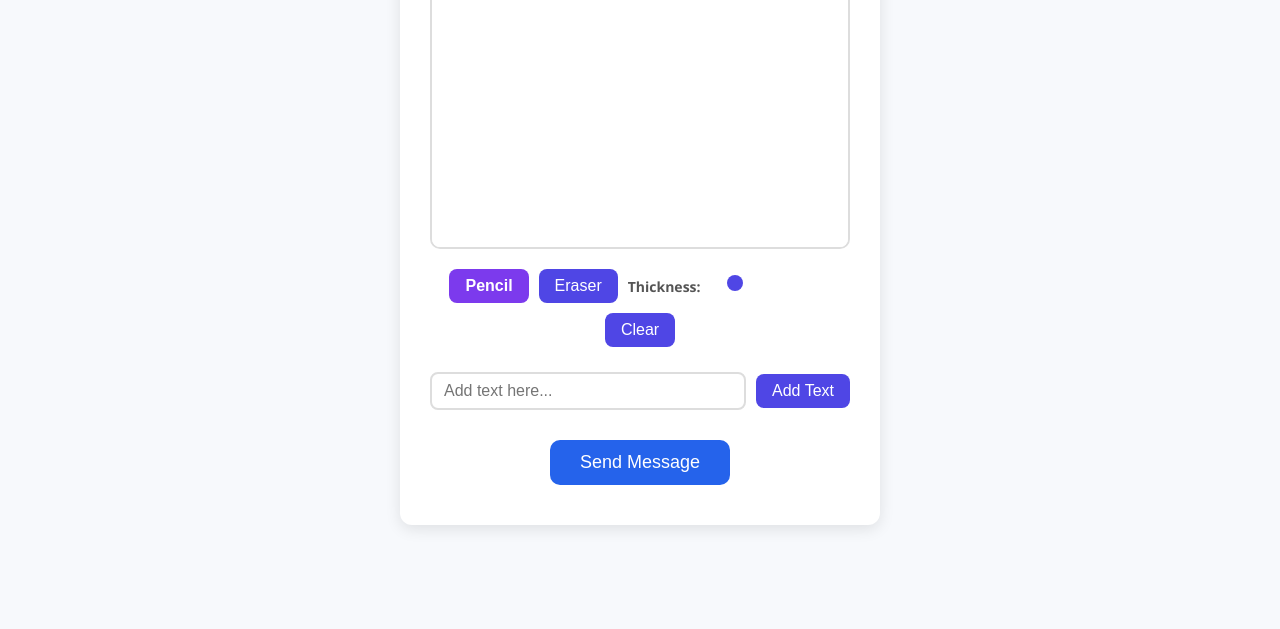
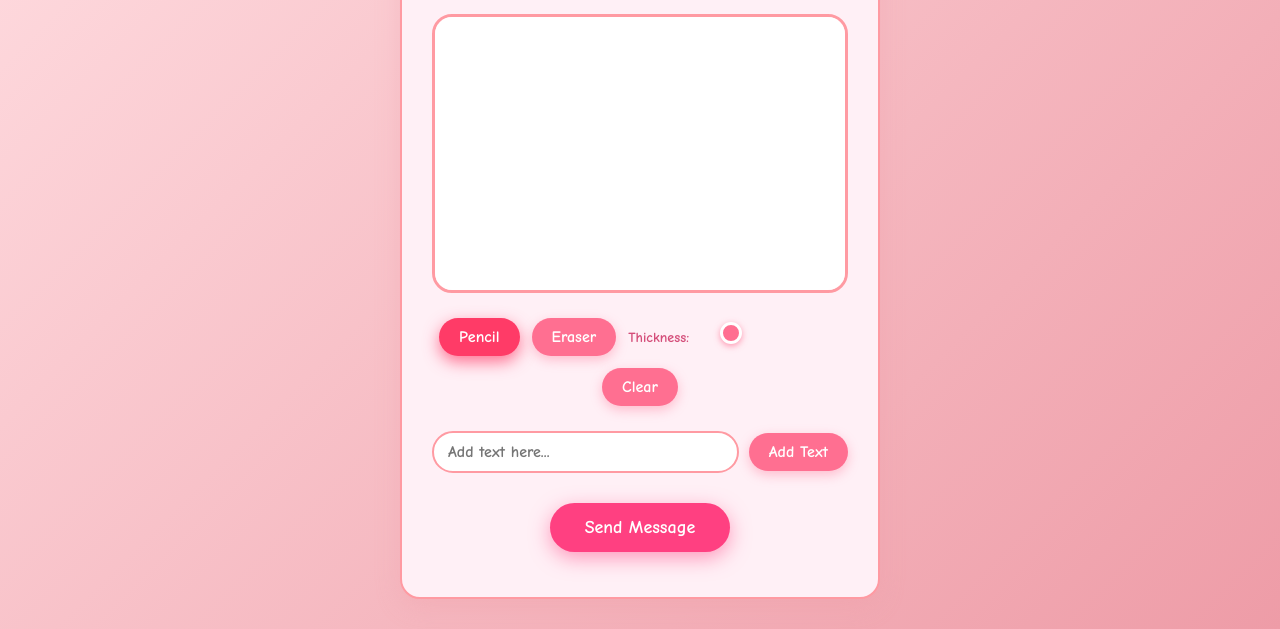
Before and after one commit to oliviacarino/IoT, a plain HTML site: page IMMG/docs/index.html in a window 1280 px wide. Shown: the part 190-819 px from the top of the page. Drawn offline with Linux system fonts and the light colour scheme.

Commit message:
update style

```diff
--- a/IMMG/docs/index.html
+++ b/IMMG/docs/index.html
@@ -5,10 +5,13 @@
     <meta charset="UTF-8" />
     <meta name="viewport" content="width=device-width, initial-scale=1" />
     <title>Sweet Message Drawing App</title>
+    <link href="https://fonts.googleapis.com/css2?family=Comic+Neue:wght@600;700&family=Pacifico&display=swap"
+        rel="stylesheet" />
     <link rel="stylesheet" href="style.css" />
     <script src="https://www.gstatic.com/firebasejs/8.10.0/firebase-app.js"></script>
     <script src="https://www.gstatic.com/firebasejs/8.10.0/firebase-database.js"></script>
 </head>
+
 
 <body>
     <div class="container">
--- a/IMMG/docs/style.css
+++ b/IMMG/docs/style.css
@@ -6,9 +6,9 @@
 }
 
 body {
-    font-family: 'Segoe UI', Tahoma, Geneva, Verdana, sans-serif;
-    background-color: #f7f9fc;
-    color: #333;
+    font-family: 'Comic Neue', cursive, 'Segoe UI', Tahoma, Geneva, Verdana, sans-serif;
+    background: linear-gradient(135deg, #ffdde1 0%, #ee9ca7 100%);
+    color: #5a3e36;
     display: flex;
     justify-content: center;
     align-items: flex-start;
@@ -18,21 +18,26 @@ body {
 
 /* Main container */
 .container {
-    background-color: #fff;
+    background-color: #fff0f6;
     max-width: 480px;
     width: 100%;
-    border-radius: 12px;
-    box-shadow: 0 4px 15px rgba(0, 0, 0, 0.1);
-    padding: 25px 30px 40px 30px;
+    border-radius: 20px;
+    box-shadow: 0 8px 24px rgba(238, 156, 167, 0.3);
+    padding: 30px 30px 45px 30px;
     text-align: center;
+    border: 2px solid #ff9aa2;
+    user-select: none;
 }
 
 /* Heading */
 h1 {
-    font-weight: 600;
-    font-size: 1.8rem;
-    margin-bottom: 25px;
-    color: #222;
+    font-weight: 700;
+    font-size: 2rem;
+    margin-bottom: 30px;
+    color: #d44d79;
+    text-shadow: 1px 1px 3px #ffb7c5;
+    letter-spacing: 1.2px;
+    font-family: 'Pacifico', cursive;
 }
 
 /* Canvas */
@@ -40,21 +45,22 @@ canvas#draw-canvas {
     width: 100%;
     height: auto;
     max-width: 480px;
-    border: 2px solid #ddd;
-    border-radius: 10px;
+    border: 3px solid #ff9aa2;
+    border-radius: 20px;
     cursor: crosshair;
     touch-action: none;
-    background-color: white;
+    background-color: #fff0f6;
+    box-shadow: inset 0 0 15px #ffd1dc;
     display: block;
-    margin: 0 auto;
+    margin: 0 auto 25px auto;
 }
 
 /* Controls group */
 .controls {
-    margin-top: 20px;
+    margin-top: 10px;
     display: flex;
     flex-wrap: wrap;
-    gap: 10px;
+    gap: 12px;
     justify-content: center;
     align-items: center;
 }
@@ -63,25 +69,30 @@ canvas#draw-canvas {
 .controls button,
 .text-input-container button,
 .send-buttons button {
-    background-color: #4f46e5;
+    background-color: #ff6f91;
     border: none;
     color: #fff;
-    padding: 8px 16px;
+    padding: 10px 20px;
     font-size: 16px;
-    border-radius: 8px;
+    border-radius: 30px;
     cursor: pointer;
-    transition: background-color 0.3s ease;
+    transition: background-color 0.25s ease, transform 0.15s ease;
     user-select: none;
+    box-shadow: 0 4px 12px rgba(255, 111, 145, 0.4);
+    font-weight: 600;
+    font-family: 'Comic Neue', cursive;
 }
 
 .controls button:hover,
 .text-input-container button:hover,
 .send-buttons button:hover {
-    background-color: #4338ca;
+    background-color: #ff4e7a;
+    transform: scale(1.05);
 }
 
 .controls button.active {
-    background-color: #7c3aed;
+    background-color: #ff3b67;
+    box-shadow: 0 6px 16px rgba(255, 59, 103, 0.7);
     font-weight: 700;
 }
 
@@ -89,12 +100,13 @@ canvas#draw-canvas {
 .controls label {
     font-weight: 600;
     font-size: 14px;
-    color: #555;
+    color: #d44d79;
+    font-family: 'Comic Neue', cursive;
 }
 
 .controls input[type="range"] {
     cursor: pointer;
-    width: 120px;
+    width: 140px;
     -webkit-appearance: none;
     background: transparent;
 }
@@ -103,32 +115,34 @@ canvas#draw-canvas {
 .controls input[type="range"]::-webkit-slider-thumb {
     -webkit-appearance: none;
     appearance: none;
-    width: 16px;
-    height: 16px;
-    background: #4f46e5;
+    width: 22px;
+    height: 22px;
+    background: #ff6f91;
     cursor: pointer;
     border-radius: 50%;
-    border: none;
-    margin-top: -6px;
-    transition: background-color 0.3s ease;
+    border: 3px solid #fff;
+    box-shadow: 0 2px 6px rgba(255, 111, 145, 0.7);
+    transition: background-color 0.25s ease;
+    margin-top: -9px;
 }
 
 .controls input[type="range"]:hover::-webkit-slider-thumb {
-    background: #4338ca;
+    background: #ff4e7a;
 }
 
 .controls input[type="range"]::-moz-range-thumb {
-    width: 16px;
-    height: 16px;
-    background: #4f46e5;
+    width: 22px;
+    height: 22px;
+    background: #ff6f91;
     border-radius: 50%;
-    border: none;
+    border: 3px solid #fff;
     cursor: pointer;
-    transition: background-color 0.3s ease;
+    box-shadow: 0 2px 6px rgba(255, 111, 145, 0.7);
+    transition: background-color 0.25s ease;
 }
 
 .controls input[type="range"]:hover::-moz-range-thumb {
-    background: #4338ca;
+    background: #ff4e7a;
 }
 
 /* Text input container */
@@ -143,15 +157,17 @@ canvas#draw-canvas {
 .text-input-container input[type="text"] {
     flex-grow: 1;
     font-size: 16px;
-    padding: 8px 12px;
-    border: 2px solid #ddd;
-    border-radius: 8px;
+    padding: 10px 14px;
+    border: 2px solid #ff9aa2;
+    border-radius: 30px;
     outline: none;
-    transition: border-color 0.3s ease;
+    transition: border-color 0.3s ease, box-shadow 0.3s ease;
+    font-family: 'Comic Neue', cursive;
 }
 
 .text-input-container input[type="text"]:focus {
-    border-color: #4f46e5;
+    border-color: #ff4e7a;
+    box-shadow: 0 0 8px #ff6f91;
 }
 
 /* Send buttons */
@@ -164,38 +180,43 @@ canvas#draw-canvas {
 }
 
 .send-buttons button {
-    background-color: #2563eb;
+    background-color: #ff4081;
     flex: 1 1 180px;
     max-width: 180px;
-    padding: 12px 0;
+    padding: 14px 0;
     font-size: 18px;
-    border-radius: 10px;
+    border-radius: 30px;
     cursor: pointer;
-    transition: background-color 0.3s ease;
+    transition: background-color 0.3s ease, transform 0.2s ease;
+    box-shadow: 0 6px 20px rgba(255, 64, 129, 0.5);
+    font-family: 'Comic Neue', cursive;
 }
 
 .send-buttons button:hover {
-    background-color: #1e40af;
+    background-color: #e91e63;
+    transform: scale(1.07);
 }
 
 /* Toast styling */
 #toast {
     position: fixed;
-    bottom: 30px;
+    bottom: 40px;
     left: 50%;
     transform: translateX(-50%);
-    background-color: rgba(60, 60, 60, 0.9);
+    background-color: #ff6f91cc;
     color: #fff;
-    padding: 12px 24px;
-    border-radius: 25px;
+    padding: 14px 28px;
+    border-radius: 50px;
     font-size: 16px;
-    font-weight: 600;
+    font-weight: 700;
     z-index: 1000;
     opacity: 0;
     pointer-events: none;
     user-select: none;
     white-space: nowrap;
+    box-shadow: 0 4px 16px rgba(255, 111, 145, 0.7);
     transition: opacity 0.4s ease;
+    font-family: 'Comic Neue', cursive;
 }
 
 /* Show toast */
```
